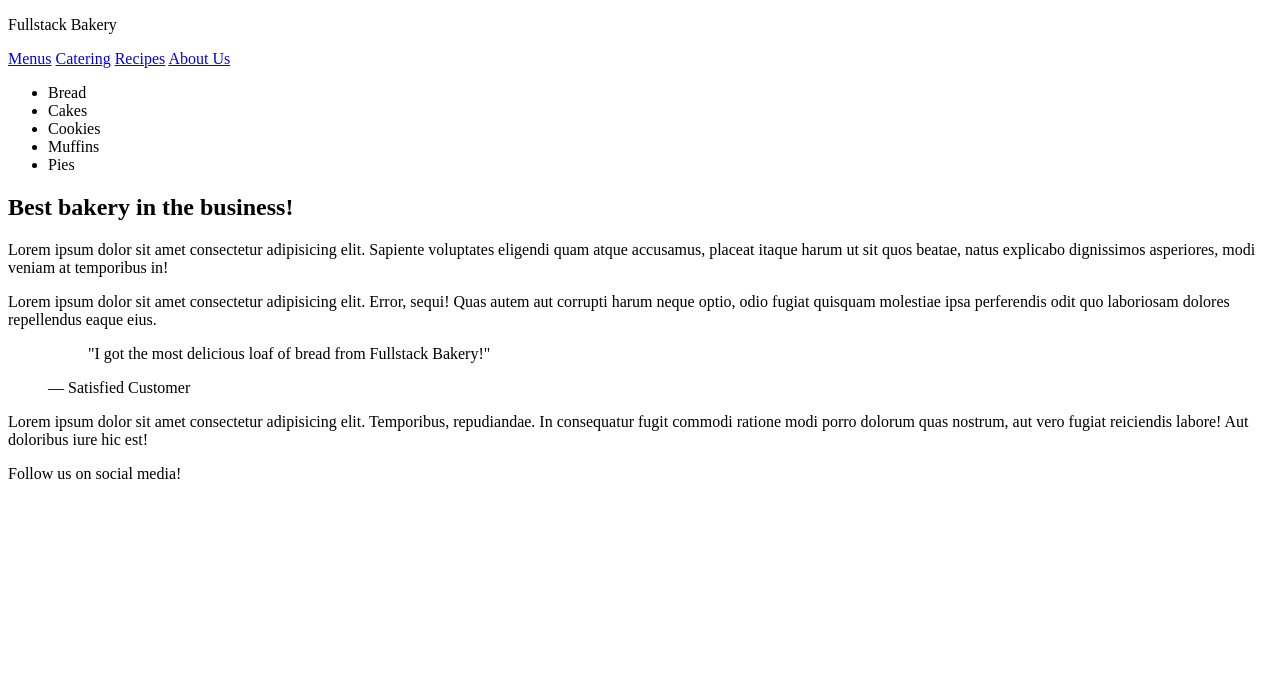
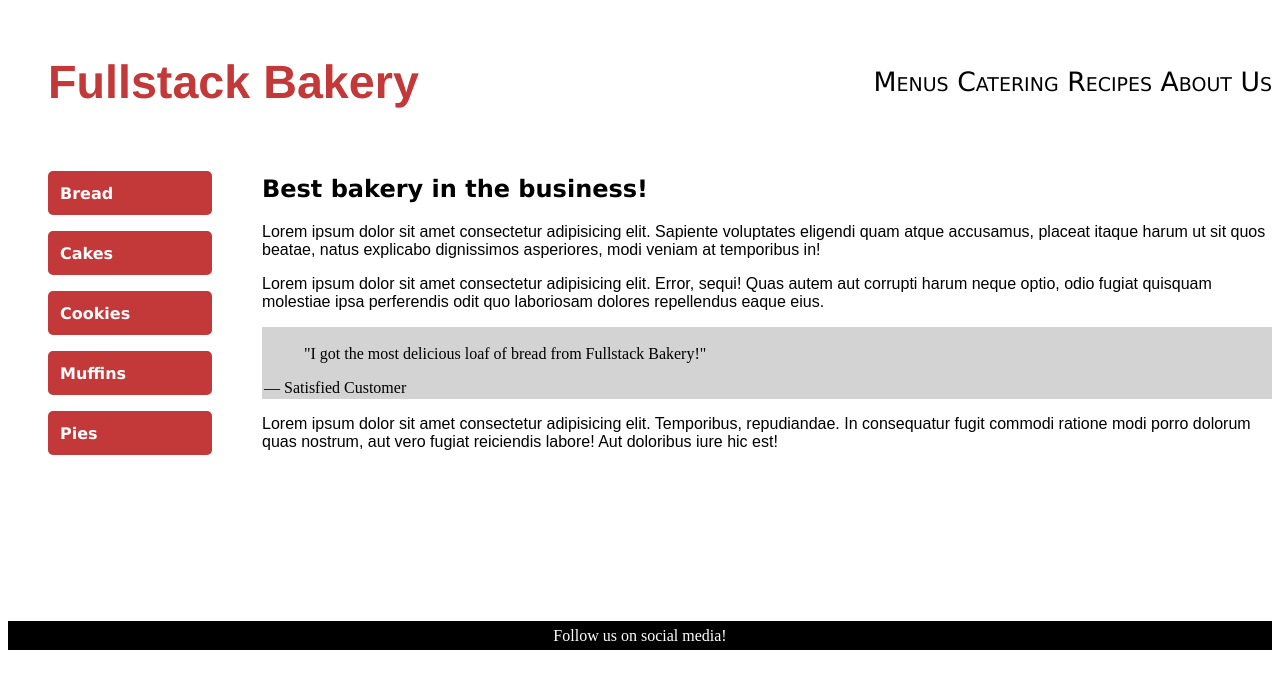
Before and after one commit to cancar5/Fullstack-Bakery, a plain HTML site: page index.html in a window 1280 px wide. Drawn offline with Linux system fonts and the light colour scheme.

Commit message:
Fullstack-Bakery

```diff
--- /dev/null
+++ b/index.css
@@ -0,0 +1,89 @@
+.site-header {
+  display: flex;
+  flex-direction: row;
+  justify-content: space-between;
+  align-items: center;
+  margin-left: 40px;
+}
+
+.brand {
+  font-size: 35pt;
+  font-family: "Franklin Gothic Medium", "Arial Narrow", Arial, sans-serif;
+  color: rgb(195, 56, 56);
+  font-weight: bold;
+}
+
+nav,
+a {
+  flex-direction: row;
+  row-gap: 1rem;
+  text-decoration: none;
+  color: black;
+  font-family:
+    "Lucida Sans", "Lucida Sans Regular", "Lucida Grande",
+    "Lucida Sans Unicode", Geneva, Verdana, sans-serif;
+  font-variant: small-caps;
+  font-size: 20pt;
+  align-items: center;
+}
+
+main {
+  display: flex;
+  height: 100%;
+  flex-grow: 1;
+  padding-bottom: 150px;
+}
+
+h1 {
+  font-family:
+    "Lucida Sans", "Lucida Sans Regular", "Lucida Grande",
+    "Lucida Sans Unicode", Geneva, Verdana, sans-serif;
+}
+
+ul {
+  font-family:
+    "Lucida Sans", "Lucida Sans Regular", "Lucida Grande",
+    "Lucida Sans Unicode", Geneva, Verdana, sans-serif;
+  font-weight: bold;
+  display: flex;
+  flex-direction: column;
+  padding-right: 50px;
+  list-style-type: none;
+  gap: 1rem;
+}
+
+li {
+  border: 2px solid rgb(195, 56, 56);
+  background-color: rgb(195, 56, 56);
+  color: rgb(254, 252, 252);
+  border-radius: 5px;
+  width: 150px;
+  height: 40px;
+  display: flex;
+  align-items: center;
+  padding-left: 10px;
+}
+
+p {
+  font-family: Arial, Helvetica, sans-serif;
+}
+
+figure {
+  border: 2px solid lightgray;
+  background-color: lightgray;
+  margin-left: 0px;
+  margin-right: auto;
+  font-family: "Times New Roman", Times, serif;
+}
+
+footer {
+  display: flex;
+  flex-direction: row;
+  justify-content: center;
+  align-items: center;
+  border: 2px solid black;
+  background-color: black;
+  color: white;
+  height: 25px;
+  width: auto;
+}
--- a/index.html
+++ b/index.html
@@ -1,12 +1,13 @@
-<!DOCTYPE html>
+<!doctype html>
 <html lang="en">
   <head>
     <title>Fullstack Bakery</title>
+    <link rel="stylesheet" href="index.css" />
   </head>
   <body>
-    <header>
+    <header class="site-header">
       <p class="brand">Fullstack Bakery</p>
-      <nav>
+      <nav class="nav-links">
         <a href="#">Menus</a>
         <a href="#">Catering</a>
         <a href="#">Recipes</a>
```
